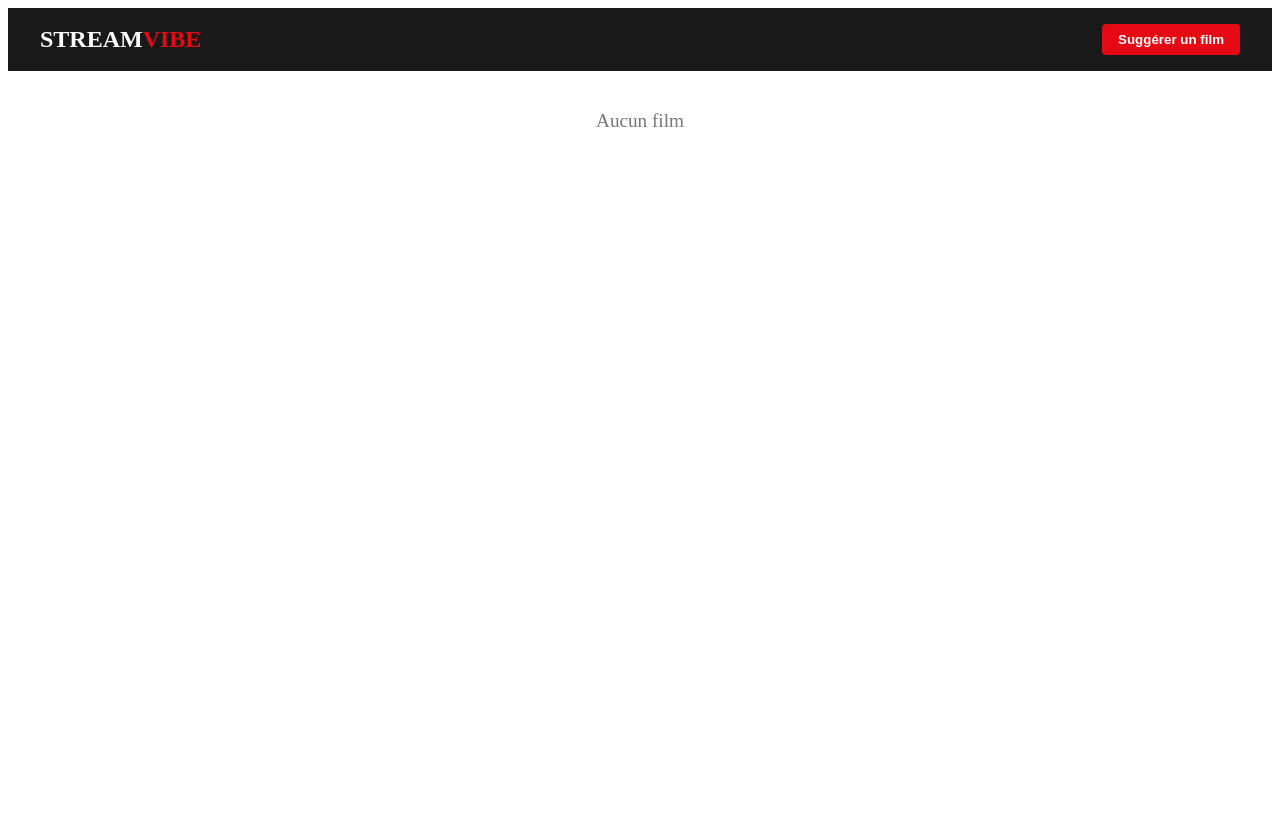
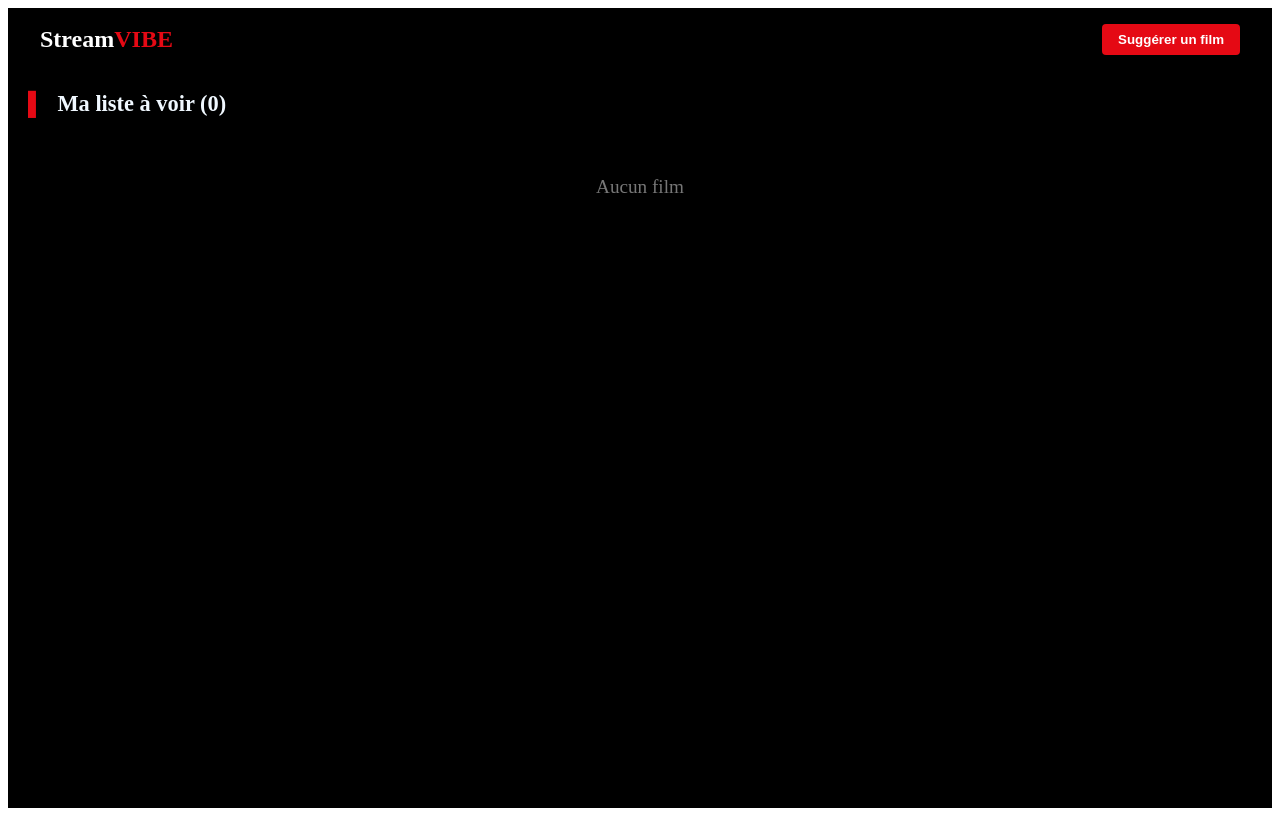
Before and after one commit to kri-mas/Projet-Angular-WatchList, an Angular app in the folder watchlist/: page / in a window 1280 px wide. Built offline with nearby package versions, Linux system fonts and the light colour scheme.

Commit message:
novie list completed

```diff
--- a/watchlist/src/app/app.component.css
+++ b/watchlist/src/app/app.component.css
@@ -0,0 +1,5 @@
+*{
+    background: black;
+      height: 100vh;
+
+}
--- a/watchlist/src/app/components/header/header.component.html
+++ b/watchlist/src/app/components/header/header.component.html
@@ -1,4 +1,9 @@
 <header>
-    <div class="logo">STREAM<span>VIBE</span></div>
-    <button>Suggérer un film</button>
+  <div class="logo">
+    Stream<span>VIBE</span>
+  </div>
+
+  <button (click)="onSuggest()">
+    Suggérer un film
+  </button>
 </header>
--- a/watchlist/src/app/components/header/header.component.ts
+++ b/watchlist/src/app/components/header/header.component.ts
@@ -1,12 +1,19 @@
-import { Component } from '@angular/core';
+import { Component, inject } from '@angular/core';
+import { MovieService } from '../../services/movie.service';
 
 @Component({
   selector: 'app-header',
   standalone: true,
-  imports: [],
   templateUrl: './header.component.html',
-  styleUrl: './header.component.css'
+  styleUrls: ['./header.component.css']
 })
 export class HeaderComponent {
 
+
+  movieService = inject(MovieService);
+
+  onSuggest() {
+    this.movieService.addRandomMovie();
+  }
+
 }
--- a/watchlist/src/app/components/movie-card/movie-card.component.css
+++ b/watchlist/src/app/components/movie-card/movie-card.component.css
@@ -0,0 +1,73 @@
+
+.card {
+  width: 200px;
+  background-color: #1f1f1f;
+  border-radius: 10px;
+  overflow: hidden;
+  box-shadow: 0 8px 20px rgba(0, 0, 0, 0.7);
+  transition: transform 0.3s ease, box-shadow 0.3s ease;
+}
+
+.card:hover {
+  transform: scale(1.08);
+  box-shadow: 0 12px 30px rgba(0, 0, 0, 0.9);
+}
+
+.card img {
+  width: 100%;
+  height: 300px;
+  object-fit: cover;
+  display: block;
+}
+.content {
+  padding: 12px;
+}
+
+/* ===== TITLE ===== */
+ .content h3 {
+  font-size: 0.95rem;
+  font-weight: 600;
+  margin: 0 0 6px 0;
+  white-space: nowrap;
+  overflow: hidden;
+  text-overflow: ellipsis;
+}
+
+.rating {
+  color: #f5c518;
+  font-size: 0.9rem;
+  margin-bottom: 10px;
+}
+
+.actions {
+  display: flex;
+  justify-content: space-between;
+  align-items: center;
+}
+
+.actions button {
+  width: 32px;
+  height: 32px;
+  border-radius: 50%;
+  background-color: transparent;
+  border: 1px solid #555;
+  color: white;
+  cursor: pointer;
+  font-size: 0.9rem;
+
+  display: flex;
+  align-items: center;
+  justify-content: center;
+
+  transition: background-color 0.2s, color 0.2s;
+}
+
+ .actions button:hover {
+  background-color: white;
+  color: black;
+}
+
+.card.watched {
+  opacity: 0.5;
+  filter: grayscale(100%);
+}
--- a/watchlist/src/app/components/movie-card/movie-card.component.html
+++ b/watchlist/src/app/components/movie-card/movie-card.component.html
@@ -1,6 +1,5 @@
-<p>movie-card works!</p>
 <div class="card" [class.watched]="movie.isWatched">
-  <img [src]="movie.image" [alt]="movie.title" />
+<img [src]="movie.image" [alt]="movie.title" />
 
   <div class="content">
     <h3>{{ movie.title }} ({{ movie.year }})</h3>
--- a/watchlist/src/app/components/movie-list/movie-list.component.css
+++ b/watchlist/src/app/components/movie-list/movie-list.component.css
@@ -16,3 +16,16 @@
   font-size: 1.2rem;
   text-align: center;
 }
+
+.title {
+  margin: 20px;
+  font-size: 1.4rem;
+  font-weight: bold;
+  color: aliceblue;
+}
+
+.title::before {
+  content: "▌";
+  color: #E50914;
+  margin-right: 8px;
+}
--- a/watchlist/src/app/components/movie-list/movie-list.component.html
+++ b/watchlist/src/app/components/movie-list/movie-list.component.html
@@ -1,6 +1,10 @@
+<h2 class="title">
+  Ma liste à voir ({{ movieService.movies.length }})
+</h2>
+
 <div class="container">
+  <div class="grid">
 
-  <div class="grid">
     @for (movie of movieService.movies; track movie.id) {
       <app-movie-card
         [movie]="movie"
@@ -12,6 +16,6 @@
     @empty {
       <p class="empty">Aucun film</p>
     }
+
   </div>
-
 </div>
```
